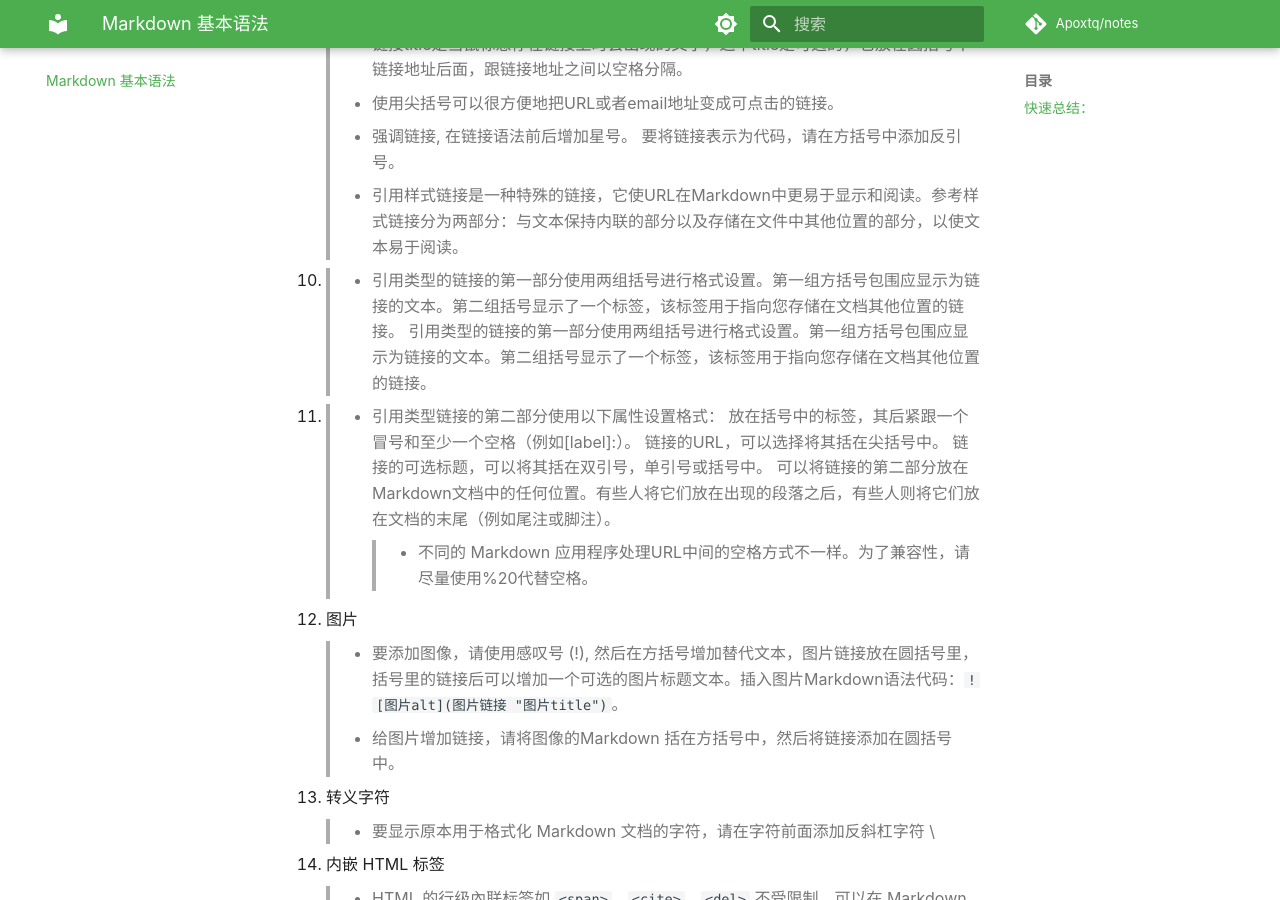
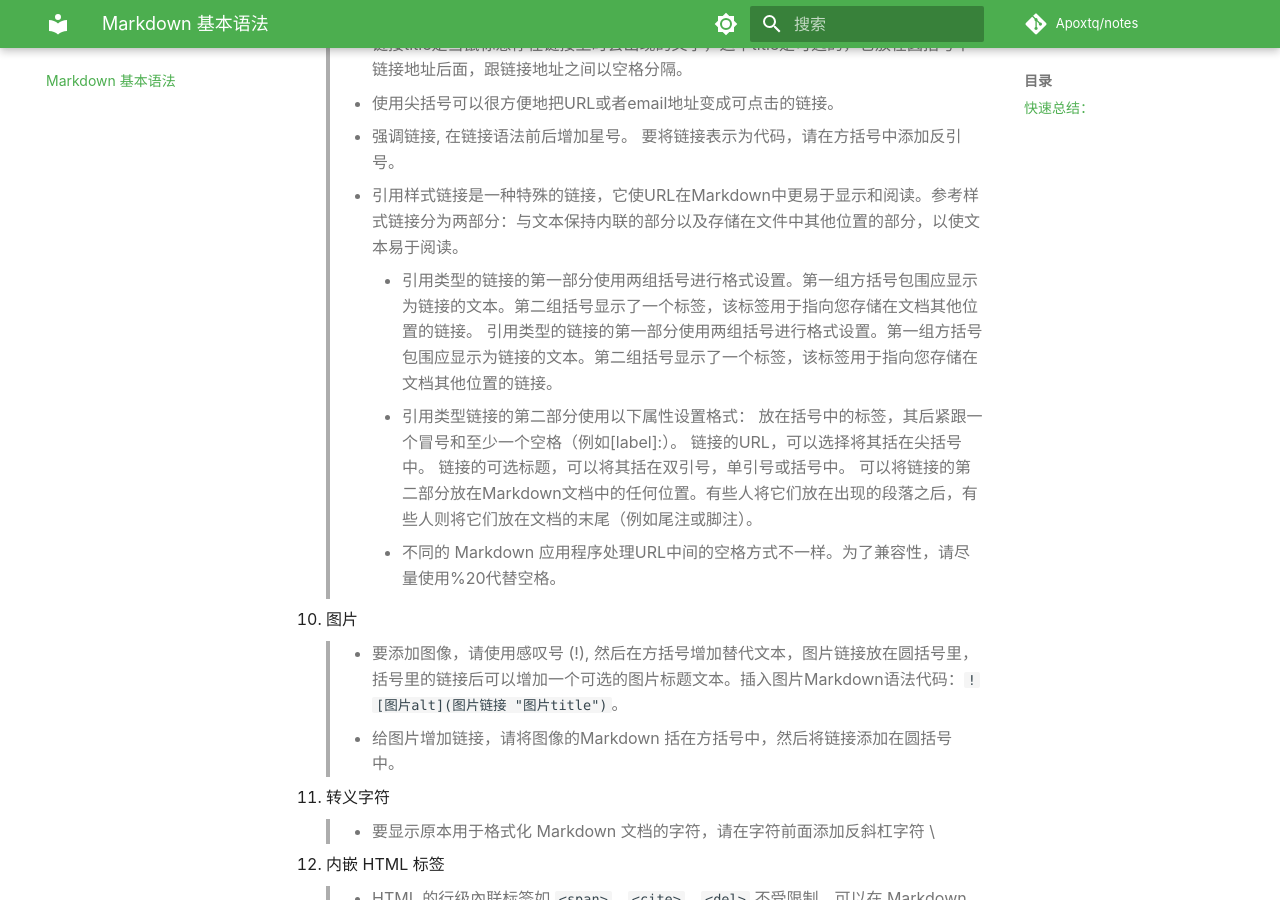
Before and after one commit to Apoxtq/notes, an MkDocs documentation site: the page built from docs/Markdown_语法笔记.md, in a window 1280 px wide and 900 px high, scrolled down 1778 px. Built offline with MkDocs 1.6.1 and Material for MkDocs 9.7.7, drawn with Linux system fonts in a browser that asks for light colours; some web fonts are replaced.

```diff
--- a/docs/Markdown_语法笔记.md
+++ b/docs/Markdown_语法笔记.md
@@ -50,13 +50,13 @@
 > - 使用尖括号可以很方便地把URL或者email地址变成可点击的链接。
 > - 强调链接, 在链接语法前后增加星号。 要将链接表示为代码，请在方括号中添加反引号。
 > - 引用样式链接是一种特殊的链接，它使URL在Markdown中更易于显示和阅读。参考样式链接分为两部分：与文本保持内联的部分以及存储在文件中其他位置的部分，以使文本易于阅读。
-- > - 引用类型的链接的第一部分使用两组括号进行格式设置。第一组方括号包围应显示为链接的文本。第二组括号显示了一个标签，该标签用于指向您存储在文档其他位置的链接。 引用类型的链接的第一部分使用两组括号进行格式设置。第一组方括号包围应显示为链接的文本。第二组括号显示了一个标签，该标签用于指向您存储在文档其他位置的链接。
-- > - 引用类型链接的第二部分使用以下属性设置格式：
-        放在括号中的标签，其后紧跟一个冒号和至少一个空格（例如[label]:）。
-        链接的URL，可以选择将其括在尖括号中。
-        链接的可选标题，可以将其括在双引号，单引号或括号中。
-        可以将链接的第二部分放在Markdown文档中的任何位置。有些人将它们放在出现的段落之后，有些人则将它们放在文档的末尾（例如尾注或脚注）。
->> - 不同的 Markdown 应用程序处理URL中间的空格方式不一样。为了兼容性，请尽量使用%20代替空格。
+>     - 引用类型的链接的第一部分使用两组括号进行格式设置。第一组方括号包围应显示为链接的文本。第二组括号显示了一个标签，该标签用于指向您存储在文档其他位置的链接。 引用类型的链接的第一部分使用两组括号进行格式设置。第一组方括号包围应显示为链接的文本。第二组括号显示了一个标签，该标签用于指向您存储在文档其他位置的链接。
+>     - 引用类型链接的第二部分使用以下属性设置格式：
+>        放在括号中的标签，其后紧跟一个冒号和至少一个空格（例如[label]:）。
+>        链接的URL，可以选择将其括在尖括号中。
+>        链接的可选标题，可以将其括在双引号，单引号或括号中。
+>        可以将链接的第二部分放在Markdown文档中的任何位置。有些人将它们放在出现的段落之后，有些人则将它们放在文档的末尾（例如尾注或脚注）。
+>     - 不同的 Markdown 应用程序处理URL中间的空格方式不一样。为了兼容性，请尽量使用%20代替空格。
 
 10. 图片
 > - 要添加图像，请使用感叹号 (!), 然后在方括号增加替代文本，图片链接放在圆括号里，括号里的链接后可以增加一个可选的图片标题文本。插入图片Markdown语法代码：`![图片alt](图片链接 "图片title")`。
```
